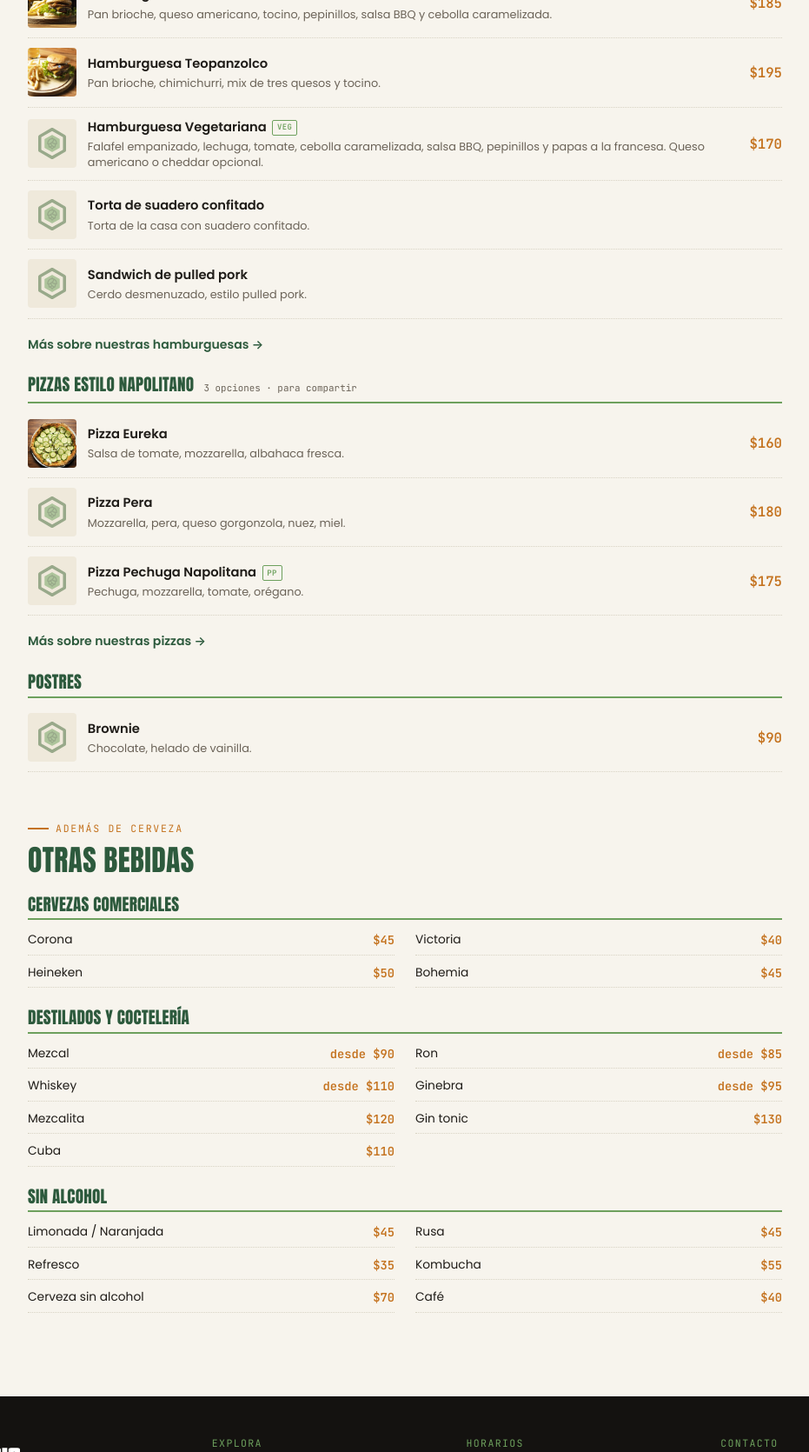
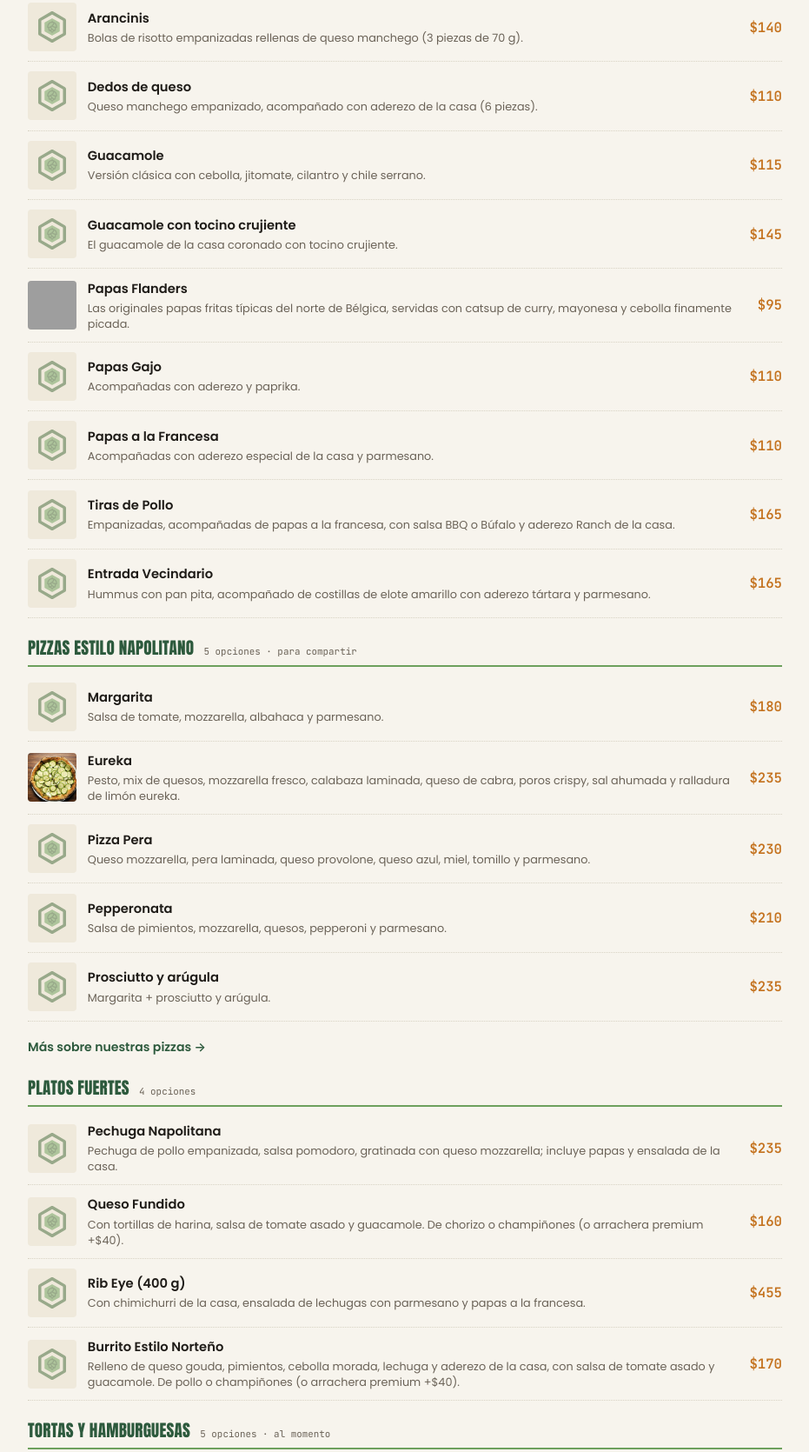
Before and after one commit to carlos-etienne/vecindario, an Astro site in the folder web/: page /menu in a window 1280 px wide. Shown: the part 2464-4134 px from the top of the page at 87% size, without its empty margins (174-1105 px from the left). Built offline with nearby package versions, Linux system fonts and the light colour scheme; Astro itself is replaced by a stand-in of ours; grey boxes are pictures that could not be loaded.

Commit message:
Menú real completo desde PDF: 14 entradas, 5 pizzas, platos fuertes, tortas y hamburguesas con precios reales, postres y bebidas

```diff
--- a/web/src/pages/hamburguesas-cuernavaca.astro
+++ b/web/src/pages/hamburguesas-cuernavaca.astro
@@ -5,9 +5,9 @@ import FAQ from '../components/FAQ.astro';
 import site from '../data/site.json';
 
 const burgers = [
-  { nombre: 'Hamburguesa Vecindario', desc: 'Pan brioche, queso americano, tocino, pepinillos, salsa BBQ y cebolla caramelizada.', precio: 185, foto: '/images/hamburguesa-vecindario.jpg', tag: 'La de la casa' },
-  { nombre: 'Hamburguesa Teopanzolco', desc: 'Pan brioche, chimichurri, mix de tres quesos y tocino.', precio: 195, foto: '/images/hamburguesa-teopanzolco.jpg', tag: 'La de tres quesos' },
-  { nombre: 'Hamburguesa Vegetariana', desc: 'Falafel empanizado, lechuga, tomate, cebolla caramelizada, salsa BBQ, pepinillos y papas a la francesa. Queso americano o cheddar opcional.', precio: 170, tag: 'Vegetariana', tagVeg: true },
+  { nombre: 'Hamburguesa Vecindario', desc: 'Pan brioche, queso americano, tocino, pepinillos, salsa BBQ y cebolla caramelizada.', precio: 195, foto: '/images/hamburguesa-vecindario.jpg', tag: 'La de la casa' },
+  { nombre: 'Hamburguesa Teopanzolco', desc: 'Pan brioche, chimichurri, mix de tres quesos y tocino.', precio: 185, foto: '/images/hamburguesa-teopanzolco.jpg', tag: 'La de tres quesos' },
+  { nombre: 'Hamburguesa Vegetariana', desc: 'Falafel empanizado, lechuga, tomate, cebolla caramelizada, salsa BBQ, pepinillos y papas a la francesa. Queso americano o cheddar opcional.', precio: 185, tag: 'Vegetariana', tagVeg: true },
 ];
 
 const menuSchema = {
--- a/web/src/pages/menu/index.astro
+++ b/web/src/pages/menu/index.astro
@@ -17,27 +17,60 @@ const schema = {
 
 const platos = {
   empezar: [
-    { nombre: "Tostadas de atún", desc: "Atún fresco, aguacate, chipotle, sésamo sobre tostada crujiente.", precio: 140, foto: "/images/tostadas-de-atun.jpg", tag: "pp" },
-    { nombre: "Papas Flanders", desc: "Papas gajo, queso fundido, tocino, jalapeño.", precio: 120, foto: "/images/papas-flanders.png" },
-    { nombre: "Entrada Vecindario", desc: "Hummus de la casa, pan pita, vegetales frescos.", precio: 110, tag: "veg" },
-    { nombre: "Tiras de pollo", desc: "Empanizadas, salsa buffalo o BBQ.", precio: 130 },
+    { nombre: "Tostada de Atún Fresco", desc: "Cubos de atún marinados en ponzu de la casa, sobre cama de aguacate, chile serrano y poro crispy.", precio: 185, foto: "/images/tostadas-de-atun.jpg" },
+    { nombre: "Ensalada Royal", desc: "Mezcla de lechugas, fresas, arándanos, zarzamoras, nuez caramelizada y queso gorgonzola, con reducción de vinagre balsámico.", precio: 185 },
+    { nombre: "Ensalada primavera", desc: "Mix de lechugas, arúgula, cherries, brotes de betabel y chícharo, poro crujiente, nueces y parmesano. Proteína extra: pollo a la plancha o atún marinado en ponzu +$30.", precio: 165 },
+    { nombre: "Nachos con Cecina", desc: "Cecina de Yecapixtla, frijoles negros, queso manchego, queso mozzarella, guacamole y crema.", precio: 195 },
+    { nombre: "Calamares Empanizados", desc: "Con parmesano, acompañados de aderezo tártara.", precio: 170 },
+    { nombre: "Arancinis", desc: "Bolas de risotto empanizadas rellenas de queso manchego (3 piezas de 70 g).", precio: 140 },
+    { nombre: "Dedos de queso", desc: "Queso manchego empanizado, acompañado con aderezo de la casa (6 piezas).", precio: 110 },
+    { nombre: "Guacamole", desc: "Versión clásica con cebolla, jitomate, cilantro y chile serrano.", precio: 115 },
+    { nombre: "Guacamole con tocino crujiente", desc: "El guacamole de la casa coronado con tocino crujiente.", precio: 145 },
+    { nombre: "Papas Flanders", desc: "Las originales papas fritas típicas del norte de Bélgica, servidas con catsup de curry, mayonesa y cebolla finamente picada.", precio: 95, foto: "/images/papas-flanders.png" },
+    { nombre: "Papas Gajo", desc: "Acompañadas con aderezo y paprika.", precio: 110 },
+    { nombre: "Papas a la Francesa", desc: "Acompañadas con aderezo especial de la casa y parmesano.", precio: 110 },
+    { nombre: "Tiras de Pollo", desc: "Empanizadas, acompañadas de papas a la francesa, con salsa BBQ o Búfalo y aderezo Ranch de la casa.", precio: 165 },
+    { nombre: "Entrada Vecindario", desc: "Hummus con pan pita, acompañado de costillas de elote amarillo con aderezo tártara y parmesano.", precio: 165 },
+  ],
+  pizzas: [
+    { nombre: "Margarita", desc: "Salsa de tomate, mozzarella, albahaca y parmesano.", precio: 180 },
+    { nombre: "Eureka", desc: "Pesto, mix de quesos, mozzarella fresco, calabaza laminada, queso de cabra, poros crispy, sal ahumada y ralladura de limón eureka.", precio: 235, foto: "/images/pizza-eureka.jpg" },
+    { nombre: "Pizza Pera", desc: "Queso mozzarella, pera laminada, queso provolone, queso azul, miel, tomillo y parmesano.", precio: 230 },
+    { nombre: "Pepperonata", desc: "Salsa de pimientos, mozzarella, quesos, pepperoni y parmesano.", precio: 210 },
+    { nombre: "Prosciutto y arúgula", desc: "Margarita + prosciutto y arúgula.", precio: 235 },
+  ],
+  fuertes: [
+    { nombre: "Pechuga Napolitana", desc: "Pechuga de pollo empanizada, salsa pomodoro, gratinada con queso mozzarella; incluye papas y ensalada de la casa.", precio: 235 },
+    { nombre: "Queso Fundido", desc: "Con tortillas de harina, salsa de tomate asado y guacamole. De chorizo o champiñones (o arrachera premium +$40).", precio: 160 },
+    { nombre: "Rib Eye (400 g)", desc: "Con chimichurri de la casa, ensalada de lechugas con parmesano y papas a la francesa.", precio: 455 },
+    { nombre: "Burrito Estilo Norteño", desc: "Relleno de queso gouda, pimientos, cebolla morada, lechuga y aderezo de la casa, con salsa de tomate asado y guacamole. De pollo o champiñones (o arrachera premium +$40).", precio: 170 },
   ],
   hamburguesas: [
-    { nombre: "Hamburguesa Vecindario", desc: "Pan brioche, queso americano, tocino, pepinillos, salsa BBQ y cebolla caramelizada.", precio: 185, foto: "/images/hamburguesa-vecindario.jpg" },
-    { nombre: "Hamburguesa Teopanzolco", desc: "Pan brioche, chimichurri, mix de tres quesos y tocino.", precio: 195, foto: "/images/hamburguesa-teopanzolco.jpg" },
-    { nombre: "Hamburguesa Vegetariana", desc: "Falafel empanizado, lechuga, tomate, cebolla caramelizada, salsa BBQ, pepinillos y papas a la francesa. Queso americano o cheddar opcional.", precio: 170, tag: "veg" },
-    { nombre: "Torta de suadero confitado", desc: "Torta de la casa con suadero confitado." },
-    { nombre: "Sandwich de pulled pork", desc: "Cerdo desmenuzado, estilo pulled pork." },
-  ],
-  pizzas: [
-    { nombre: "Pizza Eureka", desc: "Salsa de tomate, mozzarella, albahaca fresca.", precio: 160, foto: "/images/pizza-eureka.jpg" },
-    { nombre: "Pizza Pera", desc: "Mozzarella, pera, queso gorgonzola, nuez, miel.", precio: 180 },
-    { nombre: "Pizza Pechuga Napolitana", desc: "Pechuga, mozzarella, tomate, orégano.", precio: 175, tag: "pp" },
+    { nombre: "Hamburguesa Vecindario", desc: "Pan brioche, queso americano, tocino, pepinillos, salsa BBQ, cebolla caramelizada.", precio: 195, foto: "/images/hamburguesa-vecindario.jpg" },
+    { nombre: "Hamburguesa Teopanzolco", desc: "Pan brioche, chimichurri, mix de tres quesos y tocino.", precio: 185, foto: "/images/hamburguesa-teopanzolco.jpg" },
+    { nombre: "Hamburguesa Vegetariana", desc: "Hecha con falafel empanizado, lechuga, tomate, cebolla caramelizada, salsa BBQ, pepinillos y papas a la francesa. Queso americano o cheddar opcional.", precio: 185, tag: "veg" },
+    { nombre: "Torta de Suadero Confitado", desc: "Bolillo artesanal con queso gouda, acompañada de chips de camote y encurtidos de la casa.", precio: 185 },
+    { nombre: "Sandwich de pulled pork", desc: "Pan brioche, carne de cerdo ahumada por 10 horas con madera de nogal, bañada en salsa BBQ de la casa, acompañada de queso americano, pepinillos y papas a la francesa.", precio: 180 },
   ],
   postres: [
-    { nombre: "Brownie", desc: "Chocolate, helado de vainilla.", precio: 90 },
+    { nombre: "Brownie clásico", desc: "Acompañado con helado artesanal de vainilla con cardamomo.", precio: 140 },
+    { nombre: "Nutizza", desc: "Pan de masa de pizza relleno de crema de avellanas con nueces tostadas, acompañado de duraznos en almíbar y ralladura de limón eureka.", precio: 140 },
+    { nombre: "Crumble de manzana", desc: "Manzanas caramelizadas con mantequilla, azúcar morena, canela y especias, cubiertas por una crujiente galleta tipo crumble.", precio: 95 },
   ],
 };
+
+const bebidas = [
+  { nombre: "Limonada, Mandarinada o Toronjada", precio: 75 },
+  { nombre: "Rusa", precio: 60 },
+  { nombre: "Kombucha embotellada", precio: 95 },
+  { nombre: "Café americano", precio: 60 },
+  { nombre: "Sanpellegrino", precio: 85 },
+  { nombre: "Topo Chico 600 ml", precio: 65 },
+  { nombre: "Coca Cola", precio: 58 },
+  { nombre: "Coca Cola Zero", precio: 58 },
+  { nombre: "Yoli", precio: 50 },
+  { nombre: "Boing de Mango 354 ml", precio: 65 },
+];
 
 ---
 
@@ -87,7 +120,7 @@ const platos = {
         <p class="menu-sub">Pizzas estilo napolitano, hamburguesas y entradas para compartir.</p>
       </div>
 
-      <div class="cat-head"><h3>Para empezar</h3><span class="cat-count">4 opciones</span></div>
+      <div class="cat-head"><h3>Para empezar</h3><span class="cat-count">14 opciones</span></div>
       {platos.empezar.map((p) => (
         <div class="plato-row">
           {p.foto ? (
@@ -107,7 +140,43 @@ const platos = {
         </div>
       ))}
 
-      <div class="cat-head"><h3>Hamburguesas y sandwiches</h3><span class="cat-count">5 opciones · cocinado al momento</span></div>
+      <div class="cat-head"><h3>Pizzas estilo napolitano</h3><span class="cat-count">5 opciones · para compartir</span></div>
+      {platos.pizzas.map((p) => (
+        <div class="plato-row">
+          {p.foto ? (
+            <button class="plato-thumb" data-foto={p.foto} data-nombre={p.nombre} aria-label={`Ver foto de ${p.nombre}`}>
+              <img src={p.foto} alt={p.nombre} loading="lazy" />
+            </button>
+          ) : (
+            <div class="plato-thumb-static">
+              <img src="/assets/icono.svg" alt="" loading="lazy" />
+            </div>
+          )}
+          <div class="plato-info">
+            <div class="plato-name">{p.nombre}{p.tag && <span class="plato-tag-veg">{p.tag}</span>}</div>
+            <div class="plato-desc">{p.desc}</div>
+          </div>
+          <div class="plato-price">{p.precio ? `$${p.precio}` : ''}</div>
+        </div>
+      ))}
+
+      <p class="section-more"><a href="/pizzas-cuernavaca/">Más sobre nuestras pizzas →</a></p>
+
+      <div class="cat-head"><h3>Platos fuertes</h3><span class="cat-count">4 opciones</span></div>
+      {platos.fuertes.map((p) => (
+        <div class="plato-row">
+          <div class="plato-thumb-static">
+            <img src="/assets/icono.svg" alt="" loading="lazy" />
+          </div>
+          <div class="plato-info">
+            <div class="plato-name">{p.nombre}{p.tag && <span class="plato-tag-veg">{p.tag}</span>}</div>
+            <div class="plato-desc">{p.desc}</div>
+          </div>
+          <div class="plato-price">{p.precio ? `$${p.precio}` : ''}</div>
+        </div>
+      ))}
+
+      <div class="cat-head"><h3>Tortas y hamburguesas</h3><span class="cat-count">5 opciones · al momento</span></div>
       {platos.hamburguesas.map((p) => (
         <div class="plato-row">
           {p.foto ? (
@@ -129,29 +198,7 @@ const platos = {
 
       <p class="section-more"><a href="/hamburguesas-cuernavaca/">Más sobre nuestras hamburguesas →</a></p>
 
-      <div class="cat-head"><h3>Pizzas estilo napolitano</h3><span class="cat-count">3 opciones · para compartir</span></div>
-      {platos.pizzas.map((p) => (
-        <div class="plato-row">
-          {p.foto ? (
-            <button class="plato-thumb" data-foto={p.foto} data-nombre={p.nombre} aria-label={`Ver foto de ${p.nombre}`}>
-              <img src={p.foto} alt={p.nombre} loading="lazy" />
-            </button>
-          ) : (
-            <div class="plato-thumb-static">
-              <img src="/assets/icono.svg" alt="" loading="lazy" />
-            </div>
-          )}
-          <div class="plato-info">
-            <div class="plato-name">{p.nombre}{p.tag && <span class="plato-tag-veg">{p.tag}</span>}</div>
-            <div class="plato-desc">{p.desc}</div>
-          </div>
-          <div class="plato-price">{p.precio ? `$${p.precio}` : ''}</div>
-        </div>
-      ))}
-
-      <p class="section-more"><a href="/pizzas-cuernavaca/">Más sobre nuestras pizzas →</a></p>
-
-      <div class="cat-head"><h3>Postres</h3></div>
+      <div class="cat-head"><h3>Postres</h3><span class="cat-count">3 opciones</span></div>
       {platos.postres.map((p) => (
         <div class="plato-row">
           {p.foto ? (
@@ -179,33 +226,22 @@ const platos = {
         <h2 class="menu-title">Otras bebidas</h2>
       </div>
 
-      <div class="cat-head"><h3>Cervezas comerciales</h3></div>
+      <div class="cat-head"><h3>Aguas y café</h3></div>
       <div class="otras-list">
-        <div class="otras-item"><span>Corona</span><span class="oi-price">$45</span></div>
-        <div class="otras-item"><span>Victoria</span><span class="oi-price">$40</span></div>
-        <div class="otras-item"><span>Heineken</span><span class="oi-price">$50</span></div>
-        <div class="otras-item"><span>Bohemia</span><span class="oi-price">$45</span></div>
+        <div class="otras-item"><span>Limonada, Mandarinada o Toronjada</span><span class="oi-price">$75</span></div>
+        <div class="otras-item"><span>Rusa</span><span class="oi-price">$60</span></div>
+        <div class="otras-item"><span>Kombucha embotellada</span><span class="oi-price">$95</span></div>
+        <div class="otras-item"><span>Café americano</span><span class="oi-price">$60</span></div>
       </div>
 
-      <div class="cat-head"><h3>Destilados y coctelería</h3></div>
+      <div class="cat-head"><h3>Refrescos y embotellados</h3></div>
       <div class="otras-list">
-        <div class="otras-item"><span>Mezcal</span><span class="oi-price">desde $90</span></div>
-        <div class="otras-item"><span>Ron</span><span class="oi-price">desde $85</span></div>
-        <div class="otras-item"><span>Whiskey</span><span class="oi-price">desde $110</span></div>
-        <div class="otras-item"><span>Ginebra</span><span class="oi-price">desde $95</span></div>
-        <div class="otras-item"><span>Mezcalita</span><span class="oi-price">$120</span></div>
-        <div class="otras-item"><span>Gin tonic</span><span class="oi-price">$130</span></div>
-        <div class="otras-item"><span>Cuba</span><span class="oi-price">$110</span></div>
-      </div>
-
-      <div class="cat-head"><h3>Sin alcohol</h3></div>
-      <div class="otras-list">
-        <div class="otras-item"><span>Limonada / Naranjada</span><span class="oi-price">$45</span></div>
-        <div class="otras-item"><span>Rusa</span><span class="oi-price">$45</span></div>
-        <div class="otras-item"><span>Refresco</span><span class="oi-price">$35</span></div>
-        <div class="otras-item"><span>Kombucha</span><span class="oi-price">$55</span></div>
-        <div class="otras-item"><span>Cerveza sin alcohol</span><span class="oi-price">$70</span></div>
-        <div class="otras-item"><span>Café</span><span class="oi-price">$40</span></div>
+        <div class="otras-item"><span>Sanpellegrino</span><span class="oi-price">$85</span></div>
+        <div class="otras-item"><span>Topo Chico 600 ml</span><span class="oi-price">$65</span></div>
+        <div class="otras-item"><span>Coca Cola</span><span class="oi-price">$58</span></div>
+        <div class="otras-item"><span>Coca Cola Zero</span><span class="oi-price">$58</span></div>
+        <div class="otras-item"><span>Yoli</span><span class="oi-price">$50</span></div>
+        <div class="otras-item"><span>Boing de Mango 354 ml</span><span class="oi-price">$65</span></div>
       </div>
     </section>
 
```
Also changed, not shown: web/src/pages/pizzas-cuernavaca.astro (+8 -6 lines), 1 other file.
